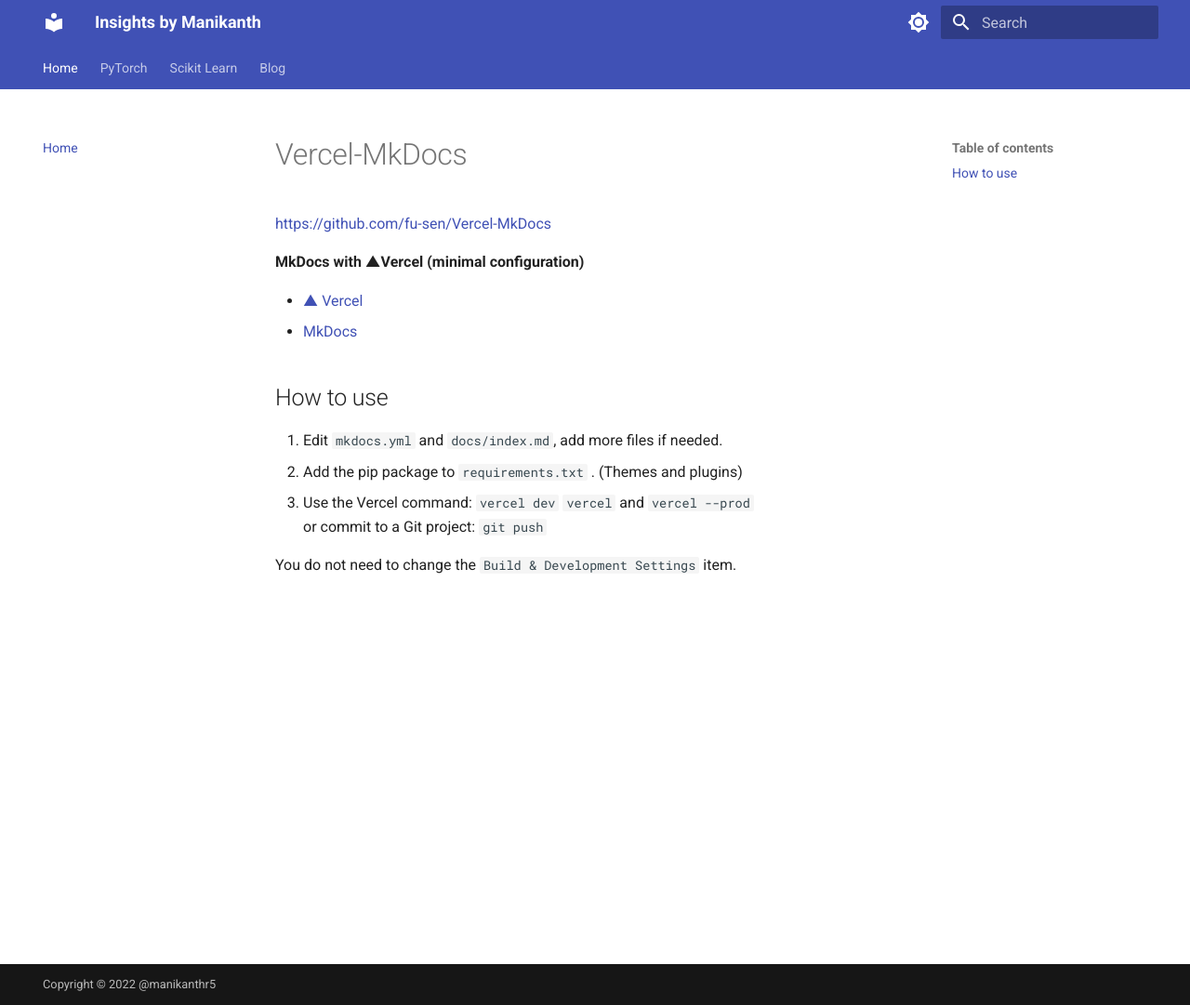
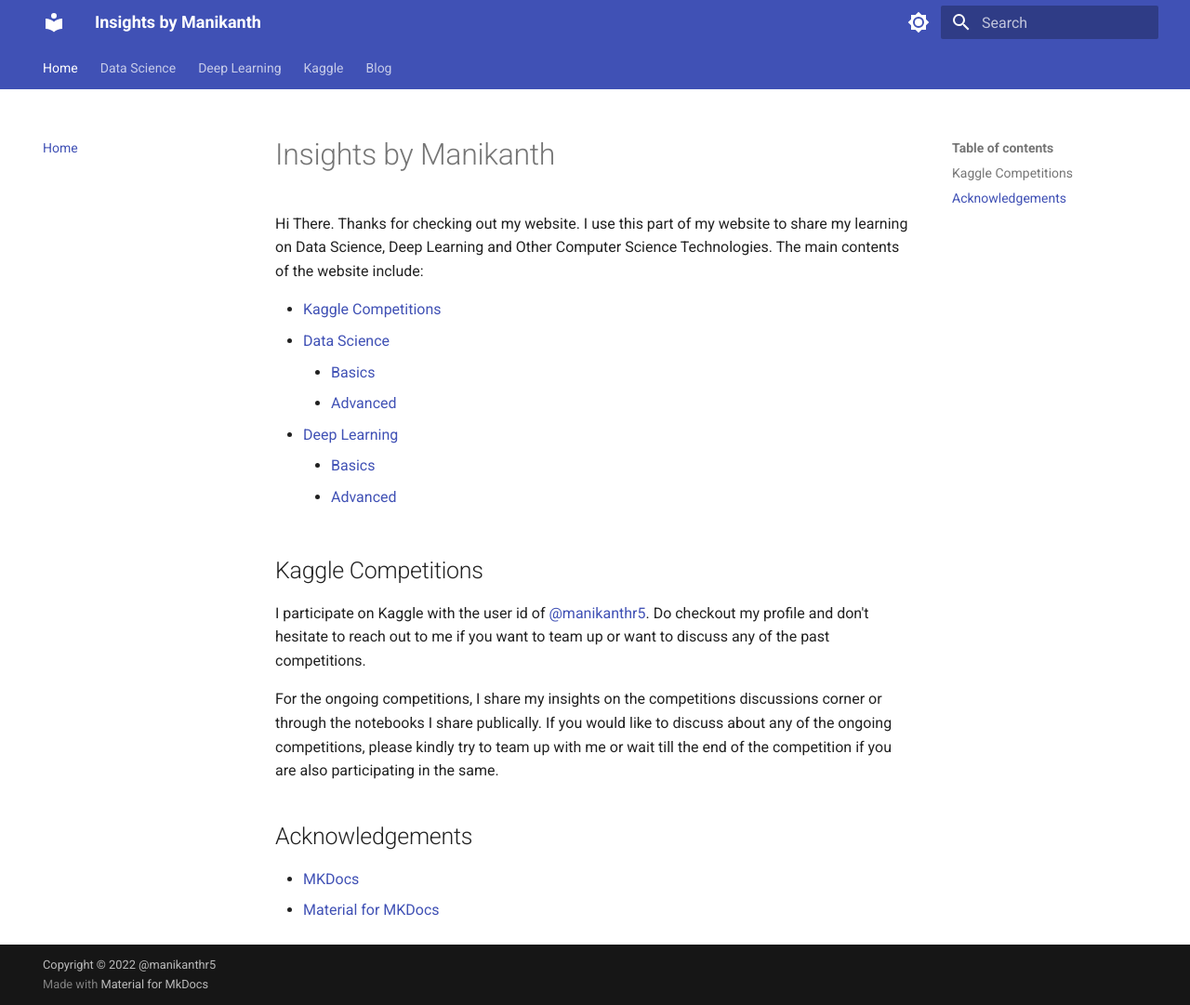
Before and after one commit to manikanthr5/manikanthr5.github.io, an MkDocs documentation site: the page built from docs/index.md, in a window 1280 px wide and 1081 px high. Shown: the whole window at 93% size. Built offline with MkDocs 1.6.1 and Material for MkDocs 9.7.7, drawn with Linux system fonts in a browser that asks for light colours.

Commit message:
create repo overall structure

```diff
--- a/docs/index.md
+++ b/docs/index.md
@@ -1,17 +1,19 @@
-# Vercel-MkDocs
+# Insights by Manikanth
+Hi There. Thanks for checking out my website. I use this part of my website to share my learning on Data Science, Deep Learning and Other Computer Science Technologies. The main contents of the website include:
 
-<https://github.com/fu-sen/Vercel-MkDocs>
+- [Kaggle Competitions](/kaggle/)
+- [Data Science](/data-science/)
+    * [Basics](/data-science/basics/)
+    * [Advanced](/data-science/advanced/)
+- [Deep Learning](/deep-learning/)
+    * [Basics](/deep-learning/basics/)
+    * [Advanced](/deep-learning/advanced/)
 
-**MkDocs with ▲Vercel (minimal configuration)**
+## Kaggle Competitions
+I participate on Kaggle with the user id of <a href="https://kaggle.com/manikanthr5/" target="_blank" label="Manikanth Reddy on Kaggle">@manikanthr5</a>. Do checkout my profile and don't hesitate to reach out to me if you want to team up or want to discuss any of the past competitions.
 
-- [▲ Vercel](https://vercel.com/)
-- [MkDocs](https://www.mkdocs.org/)
+For the ongoing competitions, I share my insights on the competitions discussions corner or through the notebooks I share publically. If you would like to discuss about any of the ongoing competitions, please kindly try to team up with me or wait till the end of the competition if you are also participating in the same.
 
-## How to use
-
-1. Edit `mkdocs.yml` and `docs/index.md`, add more files if needed.
-2. Add the pip package to `requirements.txt` . (Themes and plugins)
-3. Use the Vercel command: `vercel dev` `vercel` and `vercel --prod`
-or commit to a Git project: `git push`
-
-You do not need to change the `Build & Development Settings` item.
+## Acknowledgements
+- <a href="https://www.mkdocs.org/" target="_blank" title="MKDocs">MKDocs</a>
+- <a href="https://squidfunk.github.io/mkdocs-material/" target="_blank" title="Material for MKDocs">Material for MKDocs</a>
--- a/mkdocs.yml
+++ b/mkdocs.yml
@@ -50,13 +50,17 @@
 site_name: Insights by Manikanth
 site_url: https://manikanthr5.github.io/insights
 copyright: Copyright &copy; 2022 @manikanthr5
-extra:
-  generator: false
 
 # Page Tree
 nav:
   - Home: index.md
-  - PyTorch: pytorch.md
-  - Scikit Learn: scikit.md
-  - Blog:
-    - blog/index.md
+  - Data Science:
+    - Data Science: data-science/index.md
+    - Data Science Basics: data-science/basics/index.md
+    - Data Science Advanced: data-science/advanced/index.md
+  - Deep Learning:
+    - Deep Learning: deep-learning/index.md
+    - Deep Learning Basics: deep-learning/basics/index.md
+    - Deep Learning Basics: deep-learning/advanced/index.md
+  - Kaggle: kaggle/index.md
+  - Blog: blog/index.md
```
Also changed, not shown: README.md (+19 -22 lines), docs/blog/index.md (+3 -1 lines), docs/data-science/advanced/index.md (added, +3 -0 lines), docs/data-science/basics/index.md (added, +3 -0 lines), docs/data-science/index.md (added, +3 -0 lines), docs/deep-learning/advanced/index.md (added, +3 -0 lines), docs/deep-learning/basics/index.md (added, +3 -0 lines), docs/deep-learning/index.md (added, +3 -0 lines), docs/kaggle/index.md (added, +3 -0 lines), docs/pyspark.md (deleted, +0 -9 lines), docs/pytorch.md (deleted, +0 -9 lines), docs/scikit.md (deleted, +0 -9 lines).
